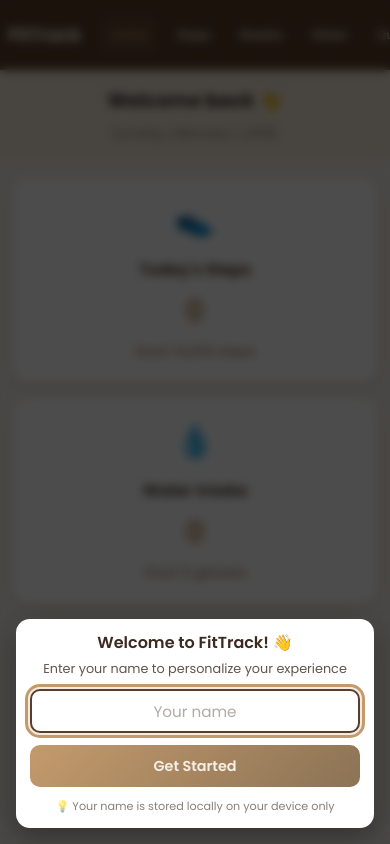
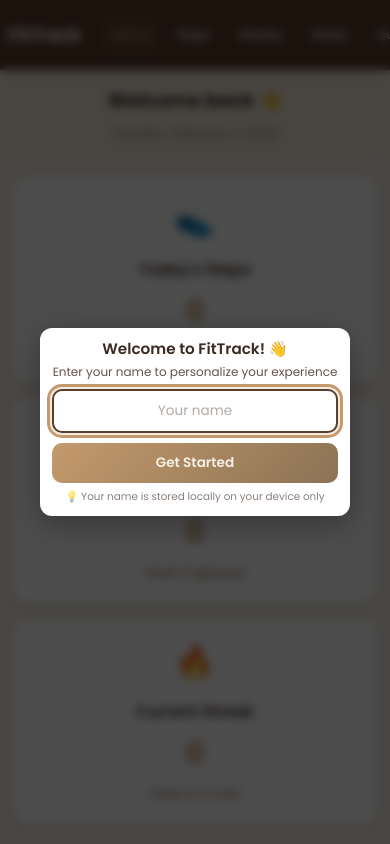
Before and after one commit to Anuhyaaa/steps-count, a plain HTML site: page app.html in a window 390 px wide. Shown: the top 844 px of the page. Drawn offline with Linux system fonts and the light colour scheme.

Commit message:
Make name modal more compact for iPhone - reduced padding and font sizes

```diff
--- a/style.css
+++ b/style.css
@@ -2359,41 +2359,54 @@ body.dark .change-name-btn {
   }
 
   .name-modal-overlay {
-    padding: 16px;
-    align-items: flex-end;
+    padding: 12px !important;
+    align-items: center !important;
+    justify-content: center !important;
   }
 
   .name-modal-content {
-    width: 100%;
-    max-width: 360px;
-    margin: 0 auto;
-    padding: 14px;
-    border-radius: 14px;
+    width: 100% !important;
+    max-width: 310px !important;
+    margin: 0 auto !important;
+    padding: 12px !important;
+    border-radius: 12px !important;
     transform: none !important;
+    max-height: none !important;
   }
 
   .name-modal-title {
-    font-size: 1rem;
-    line-height: 1.25;
+    font-size: 0.95rem !important;
+    line-height: 1.2 !important;
+    margin-bottom: 6px !important;
   }
 
   .name-modal-text {
-    font-size: 0.8rem;
-    line-height: 1.3;
+    font-size: 0.75rem !important;
+    line-height: 1.25 !important;
+    margin-bottom: 10px !important;
   }
 
   .name-input {
-    height: 42px;
-    font-size: 0.9rem;
-    padding: 6px 10px;
+    height: 40px !important;
+    font-size: 0.85rem !important;
+    padding: 6px 10px !important;
+    margin-bottom: 0 !important;
   }
 
   .name-save-btn {
-    height: 42px;
-    font-size: 0.9rem;
+    height: 40px !important;
+    font-size: 0.85rem !important;
+    margin-top: 10px !important;
   }
 
   .name-modal-note {
-    font-size: 0.7rem;
+    font-size: 0.65rem !important;
+    margin-top: 8px !important;
+    line-height: 1.2 !important;
   }
-}
+
+  .name-modal-buttons button {
+    height: 40px !important;
+    font-size: 0.85rem !important;
+  }
+}
```
